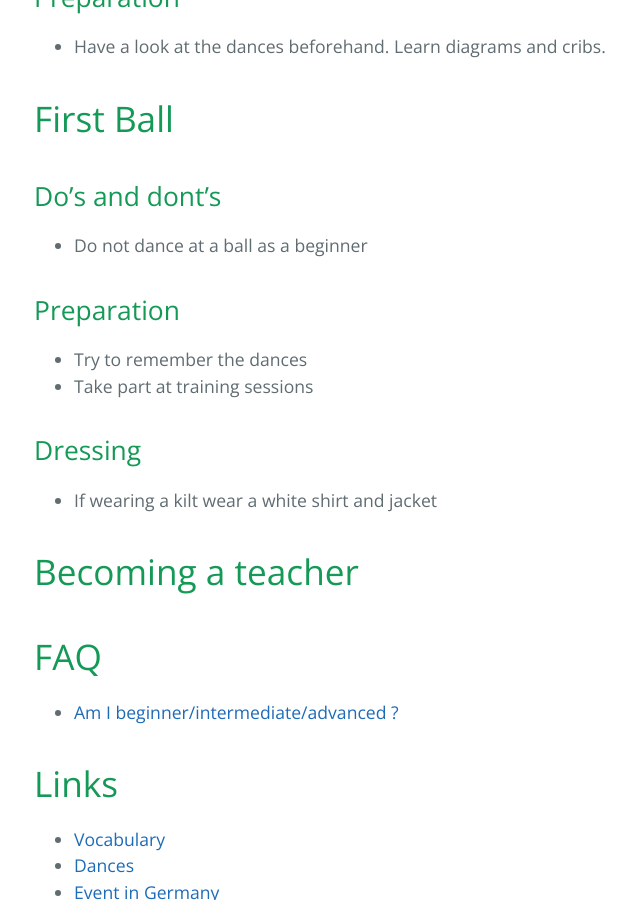
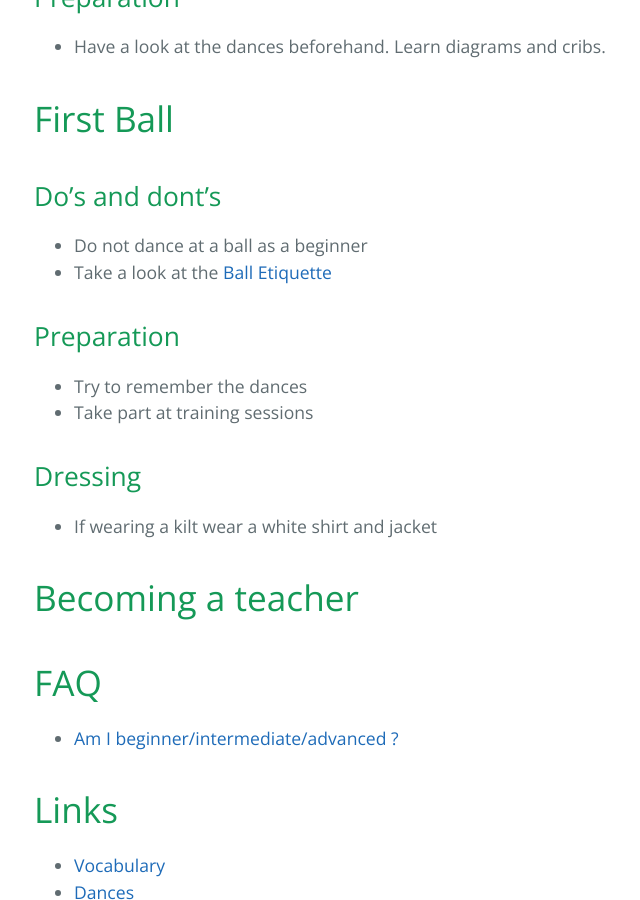
Before and after one commit to trautw/SCD-Quickstart, a Jekyll site: the page built from docs/index.md, in a window 1280 px wide and 900 px high, scrolled down 1578 px. Shown: the whole window, without its empty margins (190-830 px from the left). Built offline with Jekyll 4.4.1, drawn with Linux system fonts in a browser that asks for light colours.

Commit message:
Update index.md

```diff
--- a/docs/index.md
+++ b/docs/index.md
@@ -31,6 +31,7 @@ overview: true
 
 ## Do's and dont's
 * Do not dance at a ball as a beginner
+* Take a look at the [Ball Etiquette](https://www.scd-hamburg.de/scd-h/Ball-Etiquette_Draft_02.pdf)
 
 ## Preparation
 * Try to remember the dances
```
